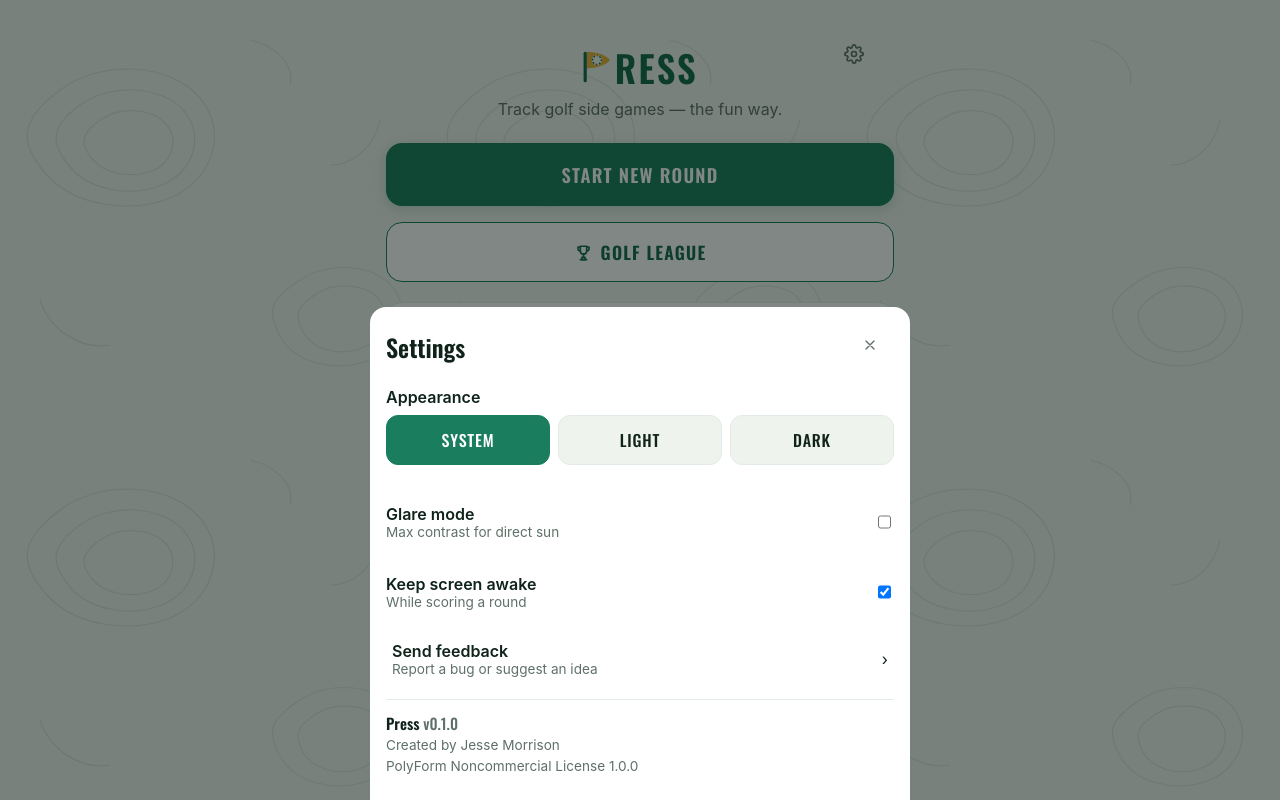
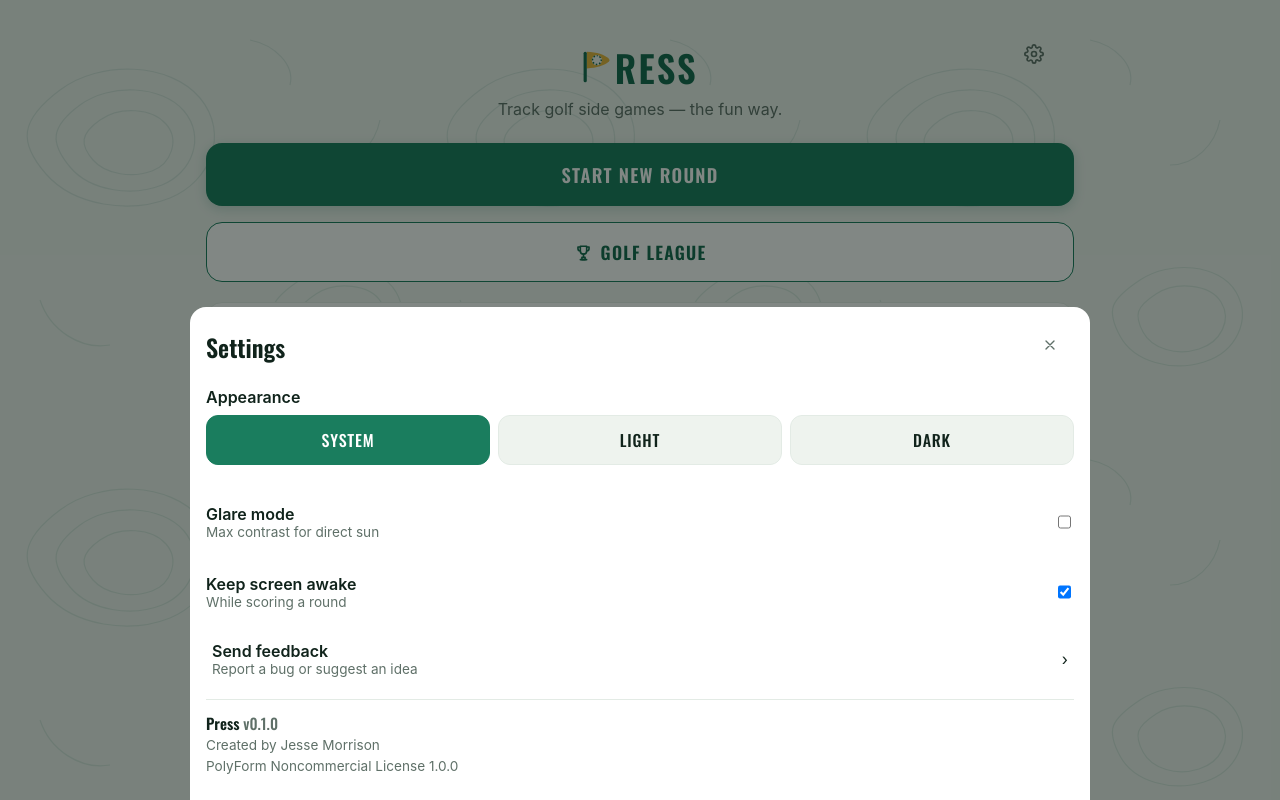
Before and after one commit to thetechjam/press-golf, a React (Vite) app: page / in a window 1280 px wide. Both pictures are taken after a click on the button "Settings". Built offline with nearby package versions, Linux system fonts and the light colour scheme.

Commit message:
Let the app expand in landscape
Two things pinned it portrait: .app's 540px cap, and the PWA manifest's
orientation: 'portrait', which stopped the installed app rotating at all
regardless of CSS.

```diff
--- a/src/index.css
+++ b/src/index.css
@@ -97,6 +97,16 @@
   min-height: 100%;
 }
 
+/* A phone in landscape is ~874px wide. 900px is effectively full width there
+   while still capping line length on a tablet or desktop browser, where an
+   uncapped Setup or Results screen would stretch text to an unreadable measure.
+   The scorecard is the real beneficiary: 18 holes fit without horizontal scroll. */
+@media (orientation: landscape) {
+  .app {
+    max-width: 900px;
+  }
+}
+
 .screen {
   padding: calc(16px + env(safe-area-inset-top)) calc(16px + env(safe-area-inset-right))
     calc(32px + env(safe-area-inset-bottom)) calc(16px + env(safe-area-inset-left));
@@ -2106,6 +2116,15 @@
   max-height: 85vh;
   overflow-y: auto;
 }
+
+/* Sheets carry their own cap and must track .app's, or they look pinched
+   against a wider page in landscape. */
+@media (orientation: landscape) {
+  .sheet {
+    max-width: 900px;
+  }
+}
+
 .sheet-head {
   display: flex;
   align-items: center;
--- a/vite.config.ts
+++ b/vite.config.ts
@@ -38,7 +38,10 @@
         theme_color: '#14694e',
         background_color: '#0b3d2e',
         display: 'standalone',
-        orientation: 'portrait',
+        // 'portrait' locked the installed app so it would not rotate at all,
+        // regardless of CSS. Landscape is supported now — see the landscape
+        // media query in index.css.
+        orientation: 'any',
         start_url: '/',
         icons: [
           {
```
